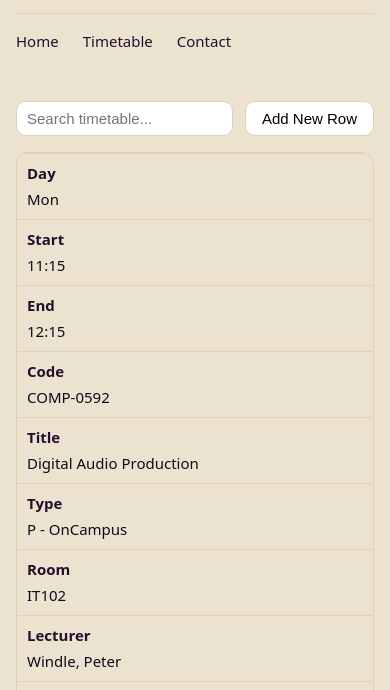
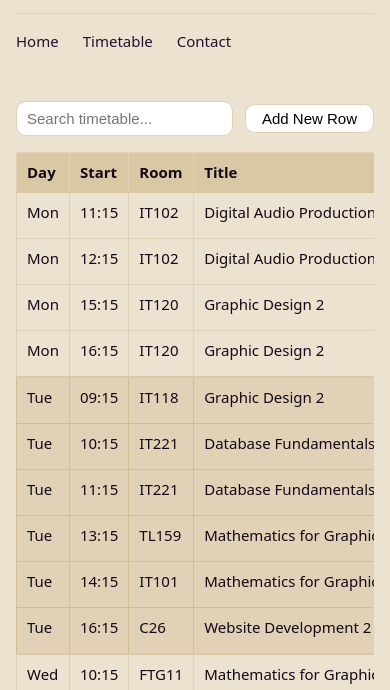
Before and after one commit to denyslv/SETU-Timetable, a plain HTML site: page timetable.html in a window 390 px wide. Shown: the part 154-844 px from the top of the page. Drawn offline with Linux system fonts and the light colour scheme.

Commit message:
Improved website design

```diff
--- a/app.js
+++ b/app.js
@@ -46,7 +46,7 @@ const cancelBtn = document.querySelector("#cancelBtn");
 // Store current rows data
 let currentRows = [];
 let allRows = [];
-const headers = ["Day", "Start", "End", "Code", "Title", "Type", "Room", "Lecturer"];
+const headers = ["Day", "Start", "Room", "Title", "Lecturer", "Type"];
 
 // Creates a table with headers and rows and displays it on the page
 function renderTable(headers, rows) {
@@ -60,9 +60,19 @@ function renderTable(headers, rows) {
 
   tableHTML += '</tr></thead><tbody>';
 
+  const daysIndex = { Mon:0, Tue:1, Wed:2, Thu:3, Fri:4, Sat:5, Sun:6 };
+  let previousDay = null;
+
   //For each row, add a tr element
   rows.forEach((r, index) => {
-    tableHTML += '<tr data-index="' + index + '">';
+    const dayIn = daysIndex[r.Day];
+    //if today is not equal to yesterday > isNewDay = true
+    const isNewDay = r.Day !== previousDay;
+    previousDay = r.Day;
+    //add dayStart attribute condition
+    const dayStartAttr = isNewDay ? ' data-day-start="true"' : "";
+
+    tableHTML += `<tr data-index="${index}" data-day-index="${dayIn}"${dayStartAttr}>`;
     headers.forEach(h => {
       //get the value of the row for each header
       const value = r[h] || "";
@@ -143,6 +153,7 @@ function deleteRow(index) {
 // Loads the schedule data and displays it in the table
 function load() {
   allRows = toRows(scheduleData);
+  // ... creates a new array currentRows that is a copy of allRows
   currentRows = [...allRows];
   renderTable(headers, currentRows);
 }
--- a/styles.css
+++ b/styles.css
@@ -1,4 +1,4 @@
-:root { --line:hsl(39, 42%, 80%); --soft:hsl(39, 42%, 75%); --muted:hsl(280, 45%, 12%); }
+:root { --line:hsl(39, 42%, 80%); --lineDark:hsl(39, 42%, 75%); --soft:hsl(39, 42%, 75%); --muted:hsl(280, 45%, 12%); }
 * { box-sizing: border-box; }
 body { margin: 0; font: 15px/1.5 system-ui, -apple-system, Segoe UI, Roboto, sans-serif; color:#130918; background-color: #ece2d0;}
 .wrap { max-width: 960px; margin: 0 auto; padding: 16px; }
@@ -39,9 +39,21 @@ nav ul li a:hover {
 .muted { color: var(--muted); margin: 8px 0 16px; }
 
 .table { width: 100%; border-collapse: collapse; }
-.table th, .table td { border: 1px solid var(--line); padding: 8px 10px; vertical-align: top; }
+.table th, .table td { border: 1px solid var(--line); padding: 8px 10px; vertical-align: top; white-space: nowrap;}
 .table thead th { background: var(--soft); text-align: left; position: sticky; top: 0; }
-.table tr:nth-child(even) td { background: hsl(39, 42%, 80%); }
+.table tr[data-day-start="true"] { border-top: 2px solid var(--soft) }
+.table tr[data-day-index="1"],
+.table tr[data-day-index="3"],
+.table tr[data-day-index="5"] {
+  /* style days with even indexes */
+  background: var(--line);
+}
+.table tr[data-day-index="1"] td,
+.table tr[data-day-index="3"] td,
+.table tr[data-day-index="5"] td {
+  /* style days with even indexes */
+  border-color: hsl(39, 42%, 70%);
+}
 
 .text { text-align: left; font-size: 16px; }
 
@@ -64,7 +76,7 @@ nav ul li a:hover {
 }
 
 #addBtn, .delete-btn {
-  padding: 8px 16px;
+  padding: 5px 16px;
   border: 1px solid var(--line);
   border-radius: 10px;
   background: white;
@@ -211,23 +223,9 @@ nav ul li a:hover {
   text-decoration: none;
 }
 
-/* Sets the table on smaller screens to block */
-@media (max-width: 720px) {
-  .table, .table thead, .table tbody, .table th, .table td, .table tr { display: block; }
-  .table thead { display: none; }
-  .table tr { margin: 0 0 10px; border: 1px solid var(--line); border-radius: 12px; overflow: hidden; }
-  .table td { border: 0; border-top: 1px solid var(--line); }
-  .table td::before { content: attr(data-label); display: block; font-weight: 700; color: var(--muted); margin-bottom: 4px; }
-
-  #logos {
-    gap: 1rem;
-  }
-
-  #logos img {
-    height: 4rem;
-  }
-
-  #contactLinks img {
-    height: 4rem;
+@media (max-aspect-ratio: 1/1) {
+  #table {
+  max-height: 30%;
+  overflow-y: auto;
   }
 }
```
Also changed, not shown: index.html (+1 -1 lines).
